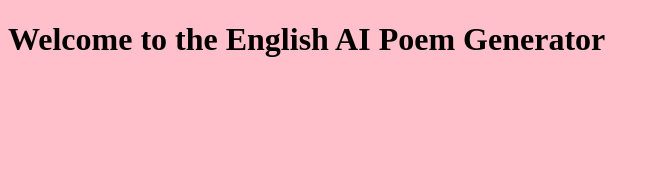
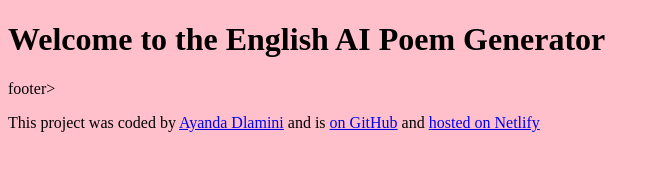
Before and after one commit to JAy2344/AI-Poem-Generator, a plain HTML site: page index.html in a window 1280 px wide. Shown: the whole page, without its empty margins (0-660 px from the left). Drawn offline with Linux system fonts and the light colour scheme.

Commit message:
Add project footer with author and links
Added a footer to index.html displaying the author's name and links to the project's GitHub repository and Netlify deployment.

```diff
--- a/index.html
+++ b/index.html
@@ -10,5 +10,13 @@
     <h1>Welcome to the English AI Poem Generator</h1>
 
     <script src="src/index.js"></script>
+   footer>
+        <p>
+          This project was coded by
+          <a href="https://github.com/JAy2344" target="_blank">Ayanda Dlamini</a> and is
+          <a href="https://github.com/JAy2344/AI-Poem-Generator"target="_blank"> on GitHub</a> and
+          <a href="https://unique-scone-e1de58.netlify.app/" target="_blank">hosted on Netlify</a>
+        </p>
+      </footer>
 </body>
 </html>
```
